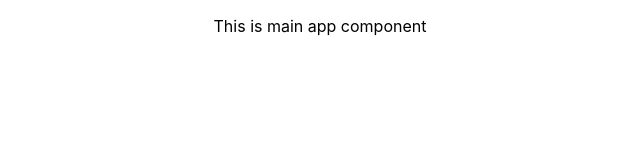
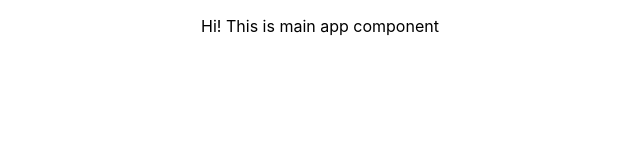
Before and after one commit to AitNik/ProjectAppointus, a React (Create React App) app: page / in a window 1280 px wide. Shown: the top 160 px of the page, without its empty margins (320-960 px from the left). Built offline with nearby package versions, Linux system fonts and the light colour scheme.

Commit message:
test commit

```diff
--- a/src/App.js
+++ b/src/App.js
@@ -5,7 +5,7 @@ import './App.css';
 function App() {
   return (
     <div className="App">
-     <p>This is main app component</p>
+     <p>Hi! This is main app component</p>
     </div>
   );
 }
```
